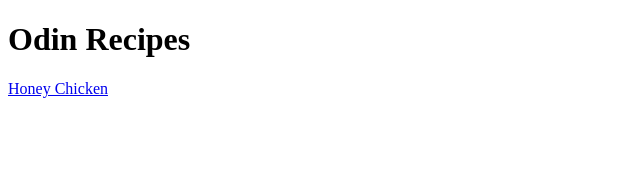
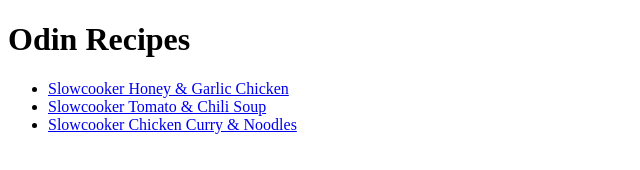
Before and after one commit to JarlathONeill/odin_recipes_2, a plain HTML site: page index.html in a window 1280 px wide. Shown: the whole page, without its empty margins (0-640 px from the left). Drawn offline with Linux system fonts and the light colour scheme.

Commit message:
Link all pages together

```diff
--- a/index.html
+++ b/index.html
@@ -8,7 +8,12 @@
 <body>
     <h1>Odin Recipes</h1>
 
-    <a href="recipes/honeyChicken.html">Honey Chicken</a>
+    <ul>
+        <li><a href="recipes/honeyChicken.html">Slowcooker Honey & Garlic Chicken</a></li>
+        <li><a href="recipes/tomatoChiliSoup.html">Slowcooker Tomato & Chili Soup</a></li>
+        <li><a href="recipes/slowCookerChicken.html">Slowcooker Chicken Curry & Noodles</a></li>
+    </ul>
+
 
 </body>
 </html>
```
Also changed, not shown: recipes/slowCookerChicken.html (+2 -1 lines), recipes/tomatoChiliSoup.html (+2 -1 lines).
